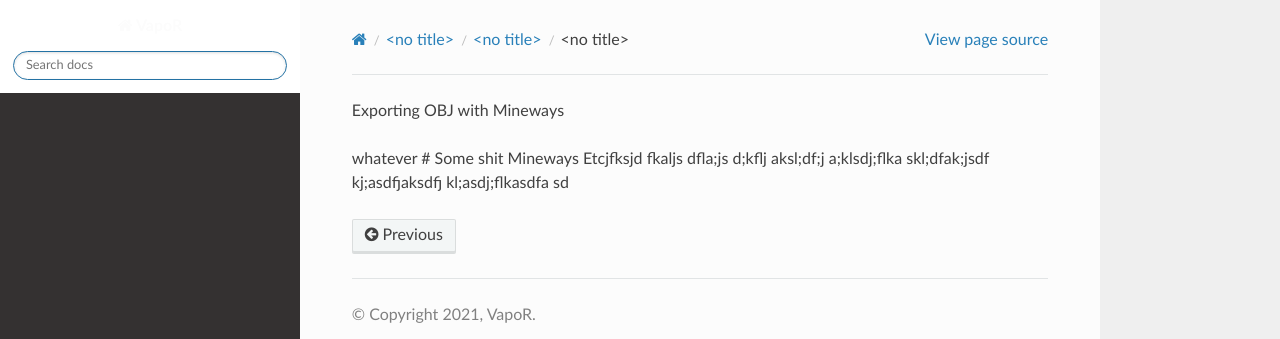
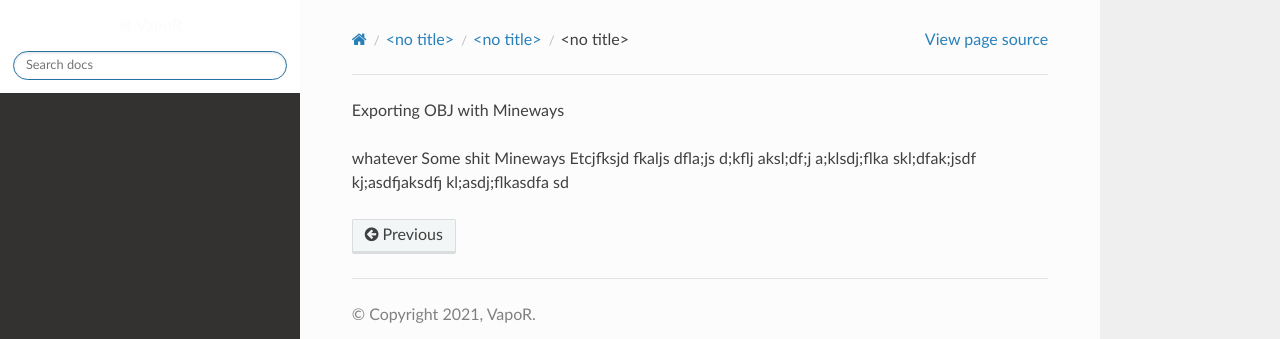
Before and after one commit to yyrichy/documentation, a Sphinx documentation site: the page built from docs/source/buildtheearth/rendering/mineways.rst, in a window 1280 px wide. Shown: the top 339 px of the page. Built offline with Sphinx 7.4.7 and the Read the Docs theme 2.0.0, drawn with Linux system fonts in a browser that asks for light colours.

```diff
--- a/docs/source/buildtheearth/rendering/mineways.rst
+++ b/docs/source/buildtheearth/rendering/mineways.rst
@@ -1,5 +1,5 @@
 Exporting OBJ with Mineways
 
 whatever
-# Some shit
+Some shit
 Mineways Etcjfksjd fkaljs dfla;js d;kflj aksl;df;j a;klsdj;flka skl;dfak;jsdf kj;asdfjaksdfj kl;asdj;flkasdfa sd
```
